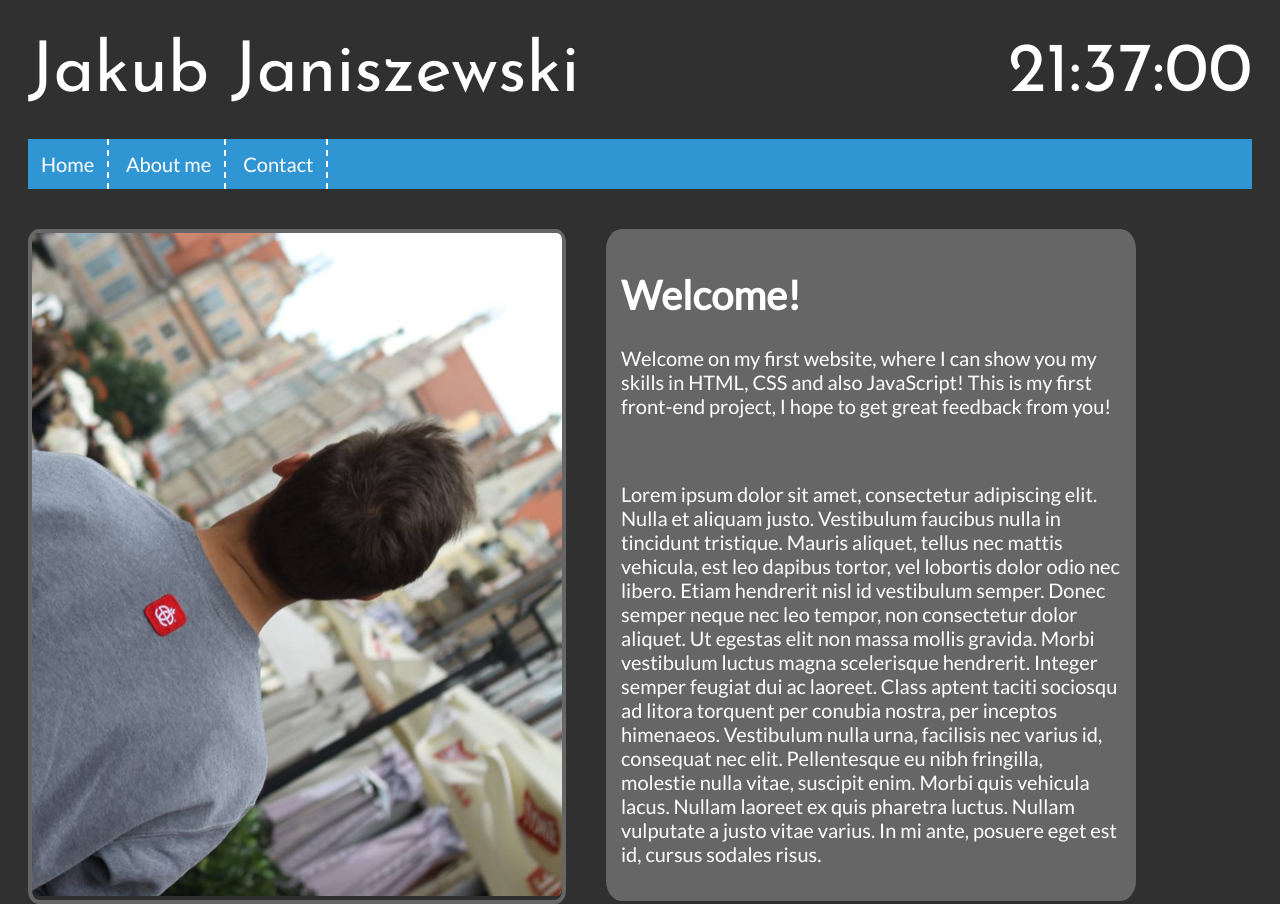
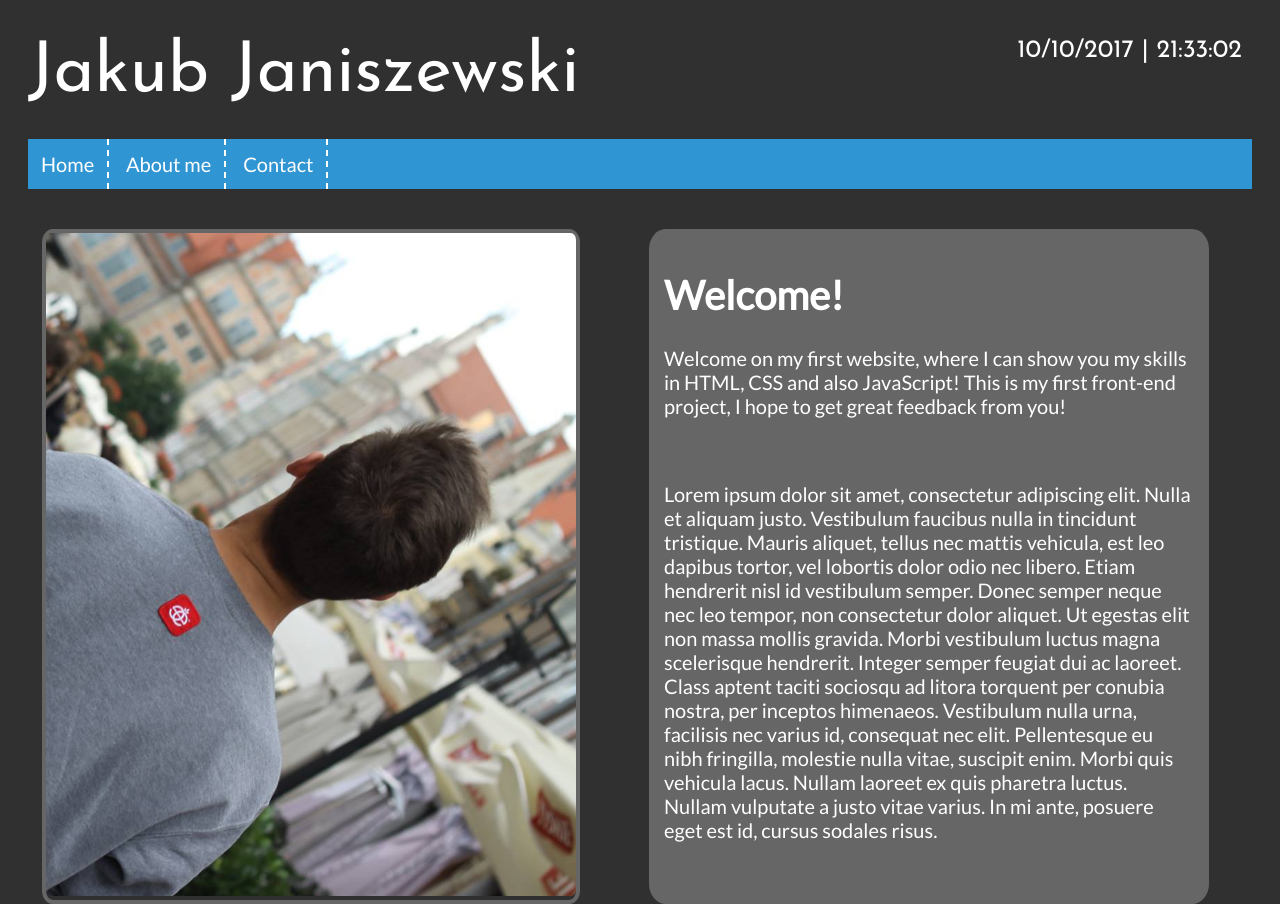
Before and after one commit to JakubJaniszewski/firstWebsite, a plain HTML site: page index.html in a window 1280 px wide. Shown: the top 904 px of the page. Drawn offline with Linux system fonts and the light colour scheme.

Commit message:
Implement timer functionality, change style.css

```diff
--- a/css/style.css
+++ b/css/style.css
@@ -15,7 +15,7 @@ img.myphotos {
     border-radius: 1%;
 }
 
-a.redirect {
+a.redirect, a.logo {
     color: #ffffff;
     text-decoration: none;
 }
@@ -52,9 +52,8 @@ a.sociallink {
 #timer {
     float: right;
     font-family: 'Josefin Sans', sans-serif;
-    font-size: 70px;
-    margin-top: 10px;
-    margin-bottom: 10px;
+    font-size: 25px;
+    margin: 10px;
     text-align: right;
 }
 
@@ -75,9 +74,13 @@ a.sociallink {
     border-right: dashed 2px;
 }
 
+#maincontent {
+    width: 100%;
+    display: flex;
+    justify-content: space-around;
+}
 #photos {
     margin: 20px;
-    float: left;
     border: solid 4px;
     border-color: #666666;
     border-radius: 2%;
@@ -86,10 +89,9 @@ a.sociallink {
 #content {
     margin: 20px;
     padding: 15px;
-    width: 500px;
+    width: 530px;
     height: auto;
 
-    float: left;
     background-color: #666666;
     border-radius: 3%;
 }
@@ -103,7 +105,7 @@ a.sociallink {
     width: 70%;
     font-size: 100px;
     margin: auto;
-    margin-top: 15px;
+    margin-top: 50px;
     display: flex;
     justify-content: space-around;
 }
--- a/index.html
+++ b/index.html
@@ -9,15 +9,18 @@
     <link rel="stylesheet" type="text/css" href="css/style.css" />
     <link href="https://fonts.googleapis.com/css?family=Josefin+Sans|Lato&amp;subset=latin-ext" rel="stylesheet" />
     <link rel="stylesheet" href="font-awesome-4.7.0/css/font-awesome.min.css">
+
+    <script type="text/javascript" src="js/timer.js"></script>
 </head>
-<body>
+
+<body onload="startTimer();">
     <div id="container">
 
         <div id="header">
             <header>
-                <div id="logo">
-                    <div id="name"><a href="index.html" class="redirect">Jakub Janiszewski</a></div>
-                    <div id="timer">21:37:00</div>
+                <div>
+                    <div id="name"><a href="index.html" class="logo">Jakub Janiszewski</a></div>
+                    <div id="timer"></div>
                     <div style="clear: both;"></div>
                 </div>
 
--- /dev/null
+++ b/js/timer.js
@@ -0,0 +1,20 @@
+function startTimer() {
+    var date = new Date();
+
+    var day = date.getDate();
+    var month = date.getMonth() + 1;
+    var year = date.getFullYear();
+
+    var hour = date.getHours();
+    if (hour < 10) hour = "0" + hour;
+
+    var minute = date.getMinutes();
+    if (minute < 10) minute = "0" + minute;
+
+    var second = date.getSeconds();
+    if (second < 10) second = "0" + second;
+
+    document.getElementById("timer").innerHTML = day + "/" + month + "/" + year + " | " +
+                                                 hour + ":" + minute + ":" + second;
+    setTimeout("startTimer()", 1000);
+}
```
